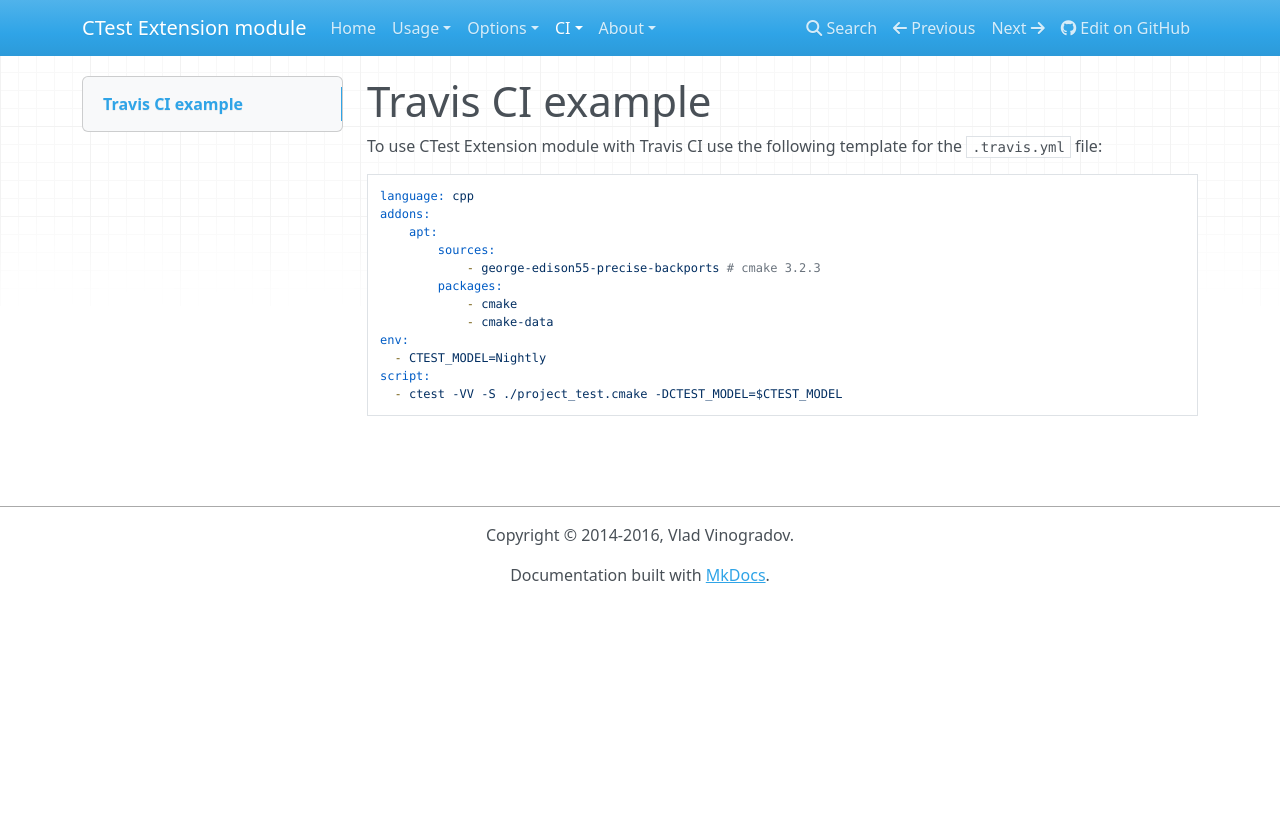
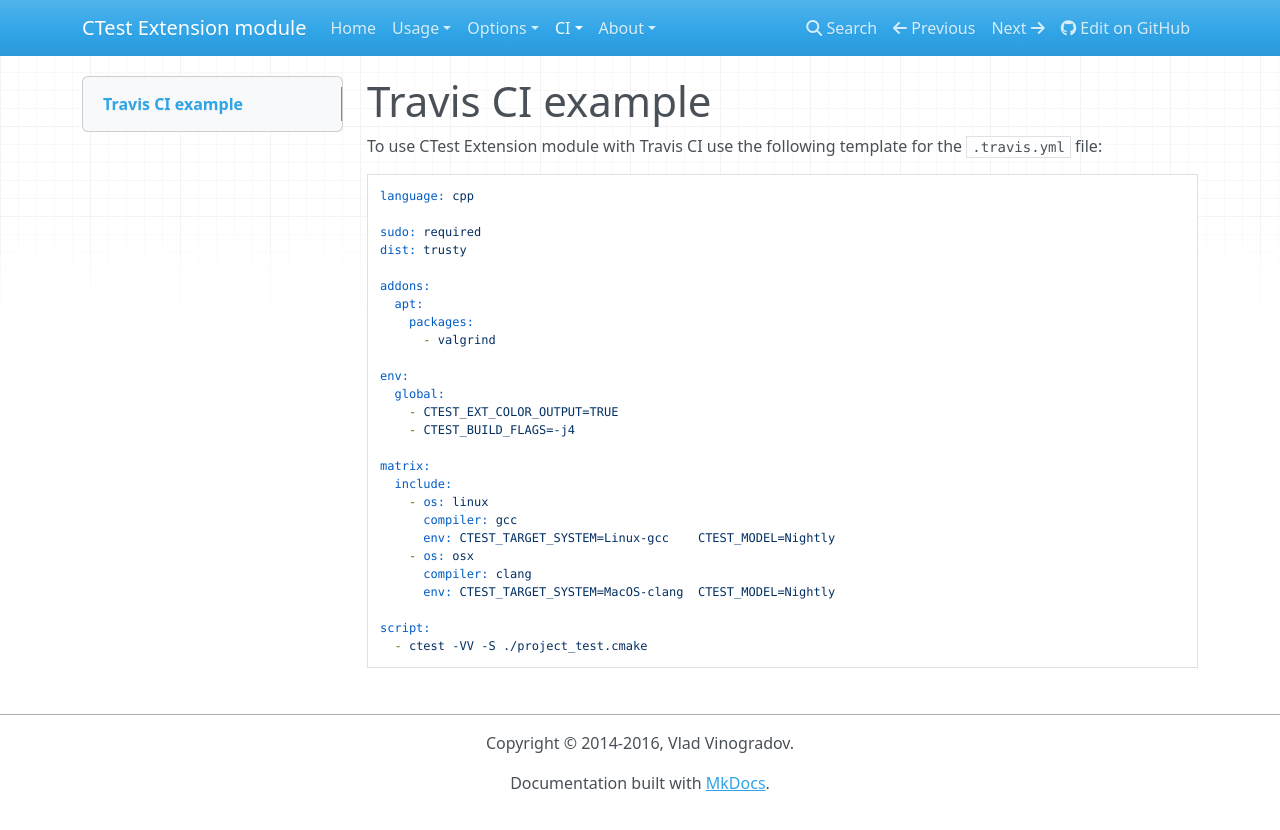
Before and after one commit to vinograd47/ctest-ext, an MkDocs documentation site: the page built from docs/ci/travis.md, in a window 1280 px wide. Shown: the top 830 px of the page. Built offline with MkDocs 1.6.1, drawn with Linux system fonts in a browser that asks for light colours; nearby versions of some CDN libraries; old or Windows-style settings are respelled for this version of MkDocs.

Commit message:
[ci ckip] update Travis CI example

```diff
--- a/docs/ci/travis.md
+++ b/docs/ci/travis.md
@@ -3,14 +3,28 @@
 To use CTest Extension module with Travis CI use the following template for the `.travis.yml` file:
 
     language: cpp
+
+    sudo: required
+    dist: trusty
+
     addons:
-        apt:
-            sources:
-                - george-edison55-precise-backports # cmake 3.2.3
-            packages:
-                - cmake
-                - cmake-data
+      apt:
+        packages:
+          - valgrind
+
     env:
-      - CTEST_MODEL=Nightly
+      global:
+        - CTEST_EXT_COLOR_OUTPUT=TRUE
+        - CTEST_BUILD_FLAGS=-j4
+
+    matrix:
+      include:
+        - os: linux
+          compiler: gcc
+          env: CTEST_TARGET_SYSTEM=Linux-gcc    CTEST_MODEL=Nightly
+        - os: osx
+          compiler: clang
+          env: CTEST_TARGET_SYSTEM=MacOS-clang  CTEST_MODEL=Nightly
+
     script:
-      - ctest -VV -S ./project_test.cmake -DCTEST_MODEL=$CTEST_MODEL
+      - ctest -VV -S ./project_test.cmake
```
